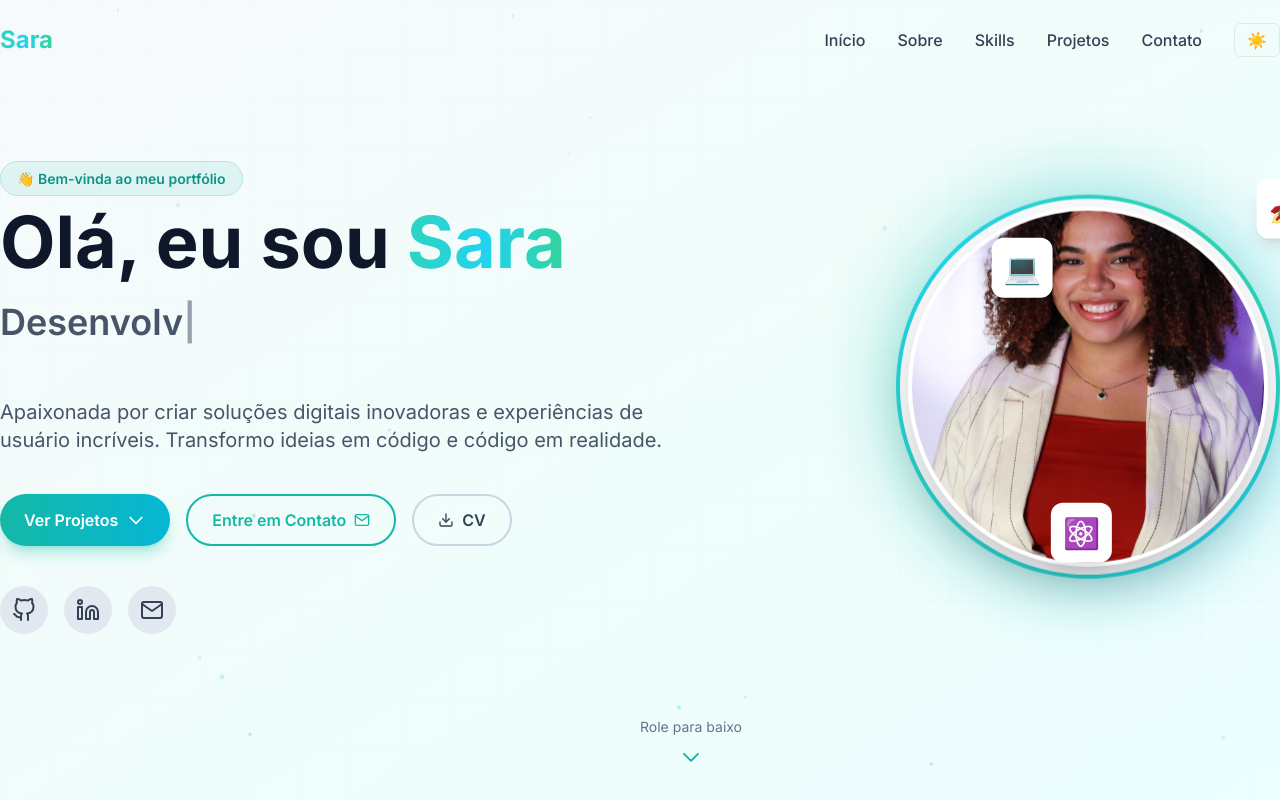
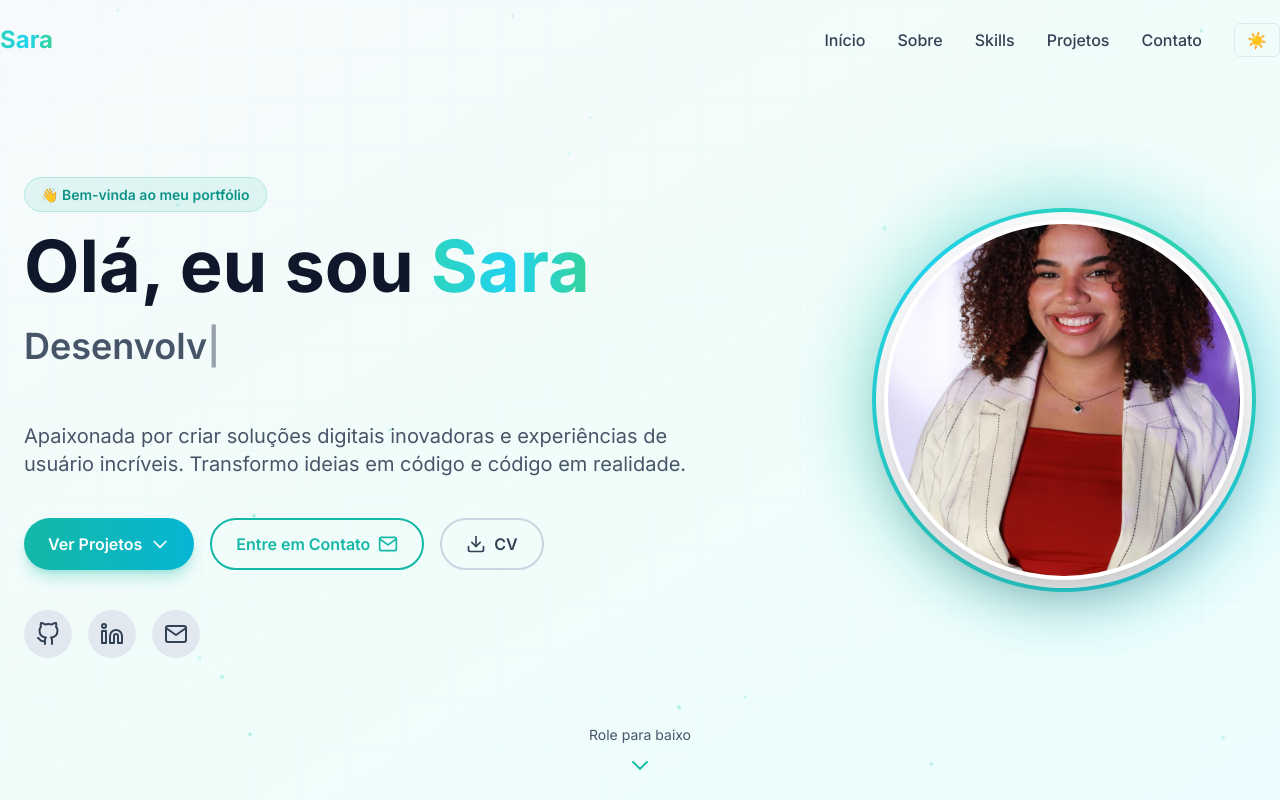
Before and after one commit to saracristinas/Portifolio-, a Next.js app: page / in a window 1280 px wide. Shown: the top 800 px of the page. Built offline with nearby package versions, Linux system fonts and the light colour scheme.

Commit message:
fix: Atualizando README e ajustando  espaçamento e centralização no indicador de rolagem melhorando o layout e os estilos do componente Hero

```diff
--- a/components/Hero.tsx
+++ b/components/Hero.tsx
@@ -1,20 +1,20 @@
 "use client";
 
-import { useEffect, useState } from 'react';
-import { motion } from 'framer-motion';
-import { FiGithub, FiLinkedin, FiMail, FiDownload } from 'react-icons/fi';
-import Image from 'next/image';
+import { useEffect, useState } from "react";
+import { motion } from "framer-motion";
+import { FiGithub, FiLinkedin, FiMail, FiDownload } from "react-icons/fi";
+import Image from "next/image";
 
 export default function Hero() {
-  const [text, setText] = useState('');
+  const [text, setText] = useState("");
   const [isDeleting, setIsDeleting] = useState(false);
   const [loopNum, setLoopNum] = useState(0);
   const [typingSpeed, setTypingSpeed] = useState(150);
 
   const words = [
-    'Desenvolvedora Full Stack',
-    'Engenheira de Software',
-    'Criadora de Experiências',
+    "Desenvolvedora Full Stack",
+    "Engenheira de Software",
+    "Criadora de Experiências",
   ];
 
   useEffect(() => {
@@ -32,7 +32,7 @@ export default function Hero() {
 
       if (!isDeleting && text === fullText) {
         setTimeout(() => setIsDeleting(true), 2000);
-      } else if (isDeleting && text === '') {
+      } else if (isDeleting && text === "") {
         setIsDeleting(false);
         setLoopNum(loopNum + 1);
       }
@@ -46,10 +46,7 @@ export default function Hero() {
     hidden: { opacity: 0 },
     visible: {
       opacity: 1,
-      transition: {
-        staggerChildren: 0.2,
-        delayChildren: 0.3,
-      },
+      transition: { staggerChildren: 0.2, delayChildren: 0.3 },
     },
   };
 
@@ -58,15 +55,23 @@ export default function Hero() {
     visible: {
       y: 0,
       opacity: 1,
-      transition: {
-        type: 'spring',
-        stiffness: 100,
-      },
+      transition: { type: "spring", stiffness: 100 },
     },
   };
 
   return (
-    <section className="relative min-h-screen flex items-center justify-center overflow-hidden bg-gradient-to-br from-slate-50 via-teal-50 to-cyan-50 dark:from-slate-950 dark:via-teal-950 dark:to-cyan-950">
+    <section
+      className="
+        relative isolate
+        min-h-screen
+        flex items-center justify-center
+        overflow-hidden
+        bg-gradient-to-br from-slate-50 via-teal-50 to-cyan-50
+        dark:from-slate-950 dark:via-teal-950 dark:to-cyan-950
+        pt-20 sm:pt-24 lg:pt-28 xl:pt-32   /* ↑ mais espaço no desktop, sem mexer no mobile */
+        pb-28 sm:pb-32
+      "
+    >
       {/* Animated background grid */}
       <div className="absolute inset-0 grid-pattern opacity-40" />
 
@@ -77,10 +82,10 @@ export default function Hero() {
             key={i}
             className="particle"
             style={{
-              width: Math.random() * 6 + 2 + 'px',
-              height: Math.random() * 6 + 2 + 'px',
-              left: Math.random() * 100 + '%',
-              top: Math.random() * 100 + '%',
+              width: Math.random() * 6 + 2 + "px",
+              height: Math.random() * 6 + 2 + "px",
+              left: Math.random() * 100 + "%",
+              top: Math.random() * 100 + "%",
             }}
             animate={{
               y: [0, -30, 0],
@@ -97,115 +102,24 @@ export default function Hero() {
       </div>
 
       {/* Content */}
-      <div className="container relative z-10">
+      <div className="container relative z-10 px-4 sm:px-6">
         <motion.div
           variants={containerVariants}
           initial="hidden"
           animate="visible"
-          className="flex flex-col lg:flex-row items-center justify-between gap-12 lg:gap-20"
+          className="
+            flex flex-col lg:flex-row items-center justify-between
+            gap-8 sm:gap-12 lg:gap-24       /* ↑ mais “respiro” entre texto e foto no desktop */
+          "
         >
-          {/* Text content */}
-          <motion.div variants={itemVariants} className="flex-1 text-center lg:text-left">
-            <motion.div
-              initial={{ scale: 0.5, opacity: 0 }}
-              animate={{ scale: 1, opacity: 1 }}
-              transition={{ duration: 0.5 }}
-              className="inline-block mb-4"
-            >
-              <span className="px-4 py-2 bg-teal-500/10 dark:bg-teal-400/10 border border-teal-500/20 rounded-full text-teal-600 dark:text-teal-400 text-sm font-semibold">
-                👋 Bem-vinda ao meu portfólio
-              </span>
-            </motion.div>
-
-            <h1 className="text-5xl sm:text-6xl lg:text-7xl font-bold mb-6">
-              Olá, eu sou{' '}
-              <span className="gradient-text">Sara</span>
-            </h1>
-
-            <div className="h-20 sm:h-16 mb-8">
-              <h2 className="text-2xl sm:text-3xl lg:text-4xl font-semibold text-slate-600 dark:text-slate-300">
-                {text}
-                <span className="animate-pulse">|</span>
-              </h2>
-            </div>
-
-            <p className="text-lg sm:text-xl text-slate-600 dark:text-slate-400 mb-10 max-w-2xl">
-              Apaixonada por criar soluções digitais inovadoras e experiências
-              de usuário incríveis. Transformo ideias em código e código em realidade.
-            </p>
-
-            {/* CTA Buttons */}
-            <motion.div
-              variants={itemVariants}
-              className="flex flex-wrap gap-4 justify-center lg:justify-start"
-            >
-              <a href="#projetos" className="btn-primary inline-flex items-center gap-2">
-                Ver Projetos
-                <svg className="w-5 h-5" fill="none" stroke="currentColor" viewBox="0 0 24 24">
-                  <path strokeLinecap="round" strokeLinejoin="round" strokeWidth={2} d="M19 9l-7 7-7-7" />
-                </svg>
-              </a>
-              <a href="#contato" className="btn-secondary inline-flex items-center gap-2">
-                Entre em Contato
-                <FiMail />
-              </a>
-              <a
-                href="/curriculo.pdf"
-                download
-                className="px-6 py-3 rounded-full border-2 border-slate-300 dark:border-slate-600 text-slate-700 dark:text-slate-300 font-semibold hover:bg-slate-100 dark:hover:bg-slate-800 transition-all duration-300 inline-flex items-center gap-2"
-              >
-                <FiDownload /> CV
-              </a>
-            </motion.div>
-
-            {/* Social links */}
-            <motion.div
-              variants={itemVariants}
-              className="flex gap-4 mt-10 justify-center lg:justify-start"
-            >
-              <a
-                href="https://github.com/saracristinas"
-                target="_blank"
-                rel="noopener noreferrer"
-                className="p-3 rounded-full bg-slate-200 dark:bg-slate-800 text-slate-700 dark:text-slate-300 hover:bg-teal-500 hover:text-white transition-all duration-300 hover:scale-110"
-              >
-                <FiGithub className="w-6 h-6" />
-              </a>
-              <a
-                href="https://linkedin.com"
-                target="_blank"
-                rel="noopener noreferrer"
-                className="p-3 rounded-full bg-slate-200 dark:bg-slate-800 text-slate-700 dark:text-slate-300 hover:bg-teal-500 hover:text-white transition-all duration-300 hover:scale-110"
-              >
-                <FiLinkedin className="w-6 h-6" />
-              </a>
-              <a
-                href="mailto:sara@exemplo.com"
-                className="p-3 rounded-full bg-slate-200 dark:bg-slate-800 text-slate-700 dark:text-slate-300 hover:bg-teal-500 hover:text-white transition-all duration-300 hover:scale-110"
-              >
-                <FiMail className="w-6 h-6" />
-              </a>
-            </motion.div>
-          </motion.div>
-
-          {/* Image */}
+          {/* Image - Ordem 1 em mobile, ordem 2 em desktop */}
           <motion.div
             variants={itemVariants}
-            className="flex-shrink-0"
+            className="flex-shrink-0 order-1 lg:order-2"
           >
-            <motion.div
-              animate={{
-                y: [0, -20, 0],
-              }}
-              transition={{
-                duration: 4,
-                repeat: Infinity,
-                ease: 'easeInOut',
-              }}
-              className="relative"
-            >
+            <div className="relative">
               <div className="absolute inset-0 bg-gradient-to-r from-teal-500 to-cyan-500 rounded-full blur-2xl opacity-30 animate-pulse" />
-              <div className="relative w-64 h-64 sm:w-80 sm:h-80 lg:w-96 lg:h-96">
+              <div className="relative w-56 h-56 sm:w-72 sm:h-72 md:w-80 md:h-80 lg:w-96 lg:h-96">
                 <div className="absolute inset-0 rounded-full bg-gradient-to-tr from-teal-400 via-cyan-400 to-emerald-400 animate-gradient p-1">
                   <div className="w-full h-full rounded-full bg-slate-50 dark:bg-slate-900 p-2">
                     <div className="relative w-full h-full rounded-full overflow-hidden border-4 border-white dark:border-slate-800 shadow-2xl">
@@ -220,38 +134,124 @@ export default function Hero() {
                   </div>
                 </div>
               </div>
+            </div>
+          </motion.div>
 
-              {/* Floating tech icons */}
+          {/* Text content */}
+          <motion.div
+            variants={itemVariants}
+            className="
+              flex-1 text-center lg:text-left w-full order-2 lg:order-1
+              lg:mt-6 xl:mt-10 2xl:mt-16   /* ↑ empurra o bloco de texto um pouco para baixo só em telas grandes */
+            "
+          >
+            <div className="flex flex-col">
+              {/* Badge */}
               <motion.div
-                animate={{ rotate: 360 }}
-                transition={{ duration: 20, repeat: Infinity, ease: 'linear' }}
-                className="absolute inset-0"
+                initial={{ scale: 0.5, opacity: 0 }}
+                animate={{ scale: 1, opacity: 1 }}
+                transition={{ duration: 0.5 }}
+                className="
+                  inline-block mb-4 sm:mb-5 lg:mb-6  /* ↑ mais espaço abaixo do badge no desktop */
+                  order-1
+                "
               >
-                {['⚛️', '💻', '🚀', '⚡'].map((icon, i) => (
-                  <motion.div
-                    key={i}
-                    className="absolute text-3xl"
-                    style={{
-                      top: `${25 + 50 * Math.sin((i * Math.PI) / 2)}%`,
-                      left: `${25 + 50 * Math.cos((i * Math.PI) / 2)}%`,
-                    }}
-                    animate={{
-                      y: [0, -10, 0],
-                      rotate: -360,
-                    }}
-                    transition={{
-                      duration: 20,
-                      repeat: Infinity,
-                      ease: 'linear',
-                    }}
+                <span className="px-3 py-1.5 sm:px-4 sm:py-2 bg-teal-500/10 dark:bg-teal-400/10 border border-teal-500/20 rounded-full text-teal-600 dark:text-teal-400 text-xs sm:text-sm font-semibold">
+                  👋 Bem-vinda ao meu portfólio
+                </span>
+              </motion.div>
+
+              <div className="order-2">
+                <h1 className="text-4xl sm:text-5xl md:text-6xl lg:text-7xl font-bold mb-4 sm:mb-6 leading-tight">
+                  Olá, eu sou{" "}
+                  <span className="gradient-text block sm:inline mt-2 sm:mt-0">
+                    Sara
+                  </span>
+                </h1>
+
+                <div className="min-h-[4rem] sm:min-h-[5rem] lg:min-h-[4rem] mb-6 sm:mb-8">
+                  <h2 className="text-xl sm:text-2xl md:text-3xl lg:text-4xl font-semibold text-slate-600 dark:text-slate-300">
+                    {text}
+                    <span className="animate-pulse">|</span>
+                  </h2>
+                </div>
+
+                <p className="text-base sm:text-lg md:text-xl text-slate-600 dark:text-slate-400 mb-8 sm:mb-10 max-w-2xl mx-auto lg:mx-0">
+                  Apaixonada por criar soluções digitais inovadoras e experiências
+                  de usuário incríveis. Transformo ideias em código e código em
+                  realidade.
+                </p>
+
+                {/* CTA Buttons */}
+                <motion.div
+                  variants={itemVariants}
+                  className="flex flex-col sm:flex-row gap-3 sm:gap-4 justify-center lg:justify-start"
+                >
+                  <a
+                    href="#projetos"
+                    className="btn-primary inline-flex items-center justify-center gap-2 w-full sm:w-auto"
                   >
-                    <span className="block p-3 bg-white dark:bg-slate-800 rounded-xl shadow-lg">
-                      {icon}
-                    </span>
-                  </motion.div>
-                ))}
-              </motion.div>
-            </motion.div>
+                    Ver Projetos
+                    <svg
+                      className="w-4 h-4 sm:w-5 sm:h-5"
+                      fill="none"
+                      stroke="currentColor"
+                      viewBox="0 0 24 24"
+                    >
+                      <path
+                        strokeLinecap="round"
+                        strokeLinejoin="round"
+                        strokeWidth={2}
+                        d="M19 9l-7 7-7-7"
+                      />
+                    </svg>
+                  </a>
+                  <a
+                    href="#contato"
+                    className="btn-secondary inline-flex items-center justify-center gap-2 w-full sm:w-auto"
+                  >
+                    Entre em Contato
+                    <FiMail className="w-4 h-4 sm:w-5 sm:h-5" />
+                  </a>
+                  <a
+                    href="/curriculo.pdf"
+                    download
+                    className="px-4 py-2.5 sm:px-6 sm:py-3 rounded-full border-2 border-slate-300 dark:border-slate-600 text-slate-700 dark:text-slate-300 font-semibold hover:bg-slate-100 dark:hover:bg-slate-800 transition-all duration-300 inline-flex items-center justify-center gap-2 text-sm sm:text-base w-full sm:w-auto"
+                  >
+                    <FiDownload className="w-4 h-4 sm:w-5 sm:h-5" /> CV
+                  </a>
+                </motion.div>
+
+                {/* Social links */}
+                <motion.div
+                  variants={itemVariants}
+                  className="flex gap-3 sm:gap-4 mt-8 sm:mt-10 justify-center lg:justify-start"
+                >
+                  <a
+                    href="https://github.com/saracristinas"
+                    target="_blank"
+                    rel="noopener noreferrer"
+                    className="p-2.5 sm:p-3 rounded-full bg-slate-200 dark:bg-slate-800 text-slate-700 dark:text-slate-300 hover:bg-teal-500 hover:text-white transition-all duration-300 hover:scale-110"
+                  >
+                    <FiGithub className="w-5 h-5 sm:w-6 sm:h-6" />
+                  </a>
+                  <a
+                    href="https://www.linkedin.com/in/sara-sales-95520618a/"
+                    target="_blank"
+                    rel="noopener noreferrer"
+                    className="p-2.5 sm:p-3 rounded-full bg-slate-200 dark:bg-slate-800 text-slate-700 dark:text-slate-300 hover:bg-teal-500 hover:text-white transition-all duration-300 hover:scale-110"
+                  >
+                    <FiLinkedin className="w-5 h-5 sm:w-6 sm:h-6" />
+                  </a>
+                  <a
+                    href="mailto:sara@exemplo.com"
+                    className="p-2.5 sm:p-3 rounded-full bg-slate-200 dark:bg-slate-800 text-slate-700 dark:text-slate-300 hover:bg-teal-500 hover:text-white transition-all duration-300 hover:scale-110"
+                  >
+                    <FiMail className="w-5 h-5 sm:w-6 sm:h-6" />
+                  </a>
+                </motion.div>
+              </div>
+            </div>
           </motion.div>
         </motion.div>
       </div>
@@ -261,19 +261,38 @@ export default function Hero() {
         initial={{ opacity: 0, y: -20 }}
         animate={{ opacity: 1, y: 0 }}
         transition={{ delay: 1, duration: 0.5 }}
-        className="absolute bottom-10 left-1/2 transform -translate-x-1/2"
+        className="
+          pointer-events-none
+          absolute inset-x-0
+          bottom-4 sm:bottom-6 md:bottom-8
+          z-50
+          flex justify-center
+        "
       >
-        <motion.div
+        <motion.button
+          type="button"
+          aria-label="Rolar para a seção Sobre"
           animate={{ y: [0, 10, 0] }}
           transition={{ duration: 1.5, repeat: Infinity }}
-          className="flex flex-col items-center gap-2 cursor-pointer"
-          onClick={() => document.getElementById('sobre')?.scrollIntoView({ behavior: 'smooth' })}
+          className="pointer-events-auto flex flex-col items-center gap-2 cursor-pointer"
+          onClick={() =>
+            document
+              .getElementById("sobre")
+              ?.scrollIntoView({ behavior: "smooth", block: "start" })
+          }
         >
-          <span className="text-sm text-slate-500 dark:text-slate-400">Role para baixo</span>
-          <svg className="w-6 h-6 text-teal-500" fill="none" stroke="currentColor" viewBox="0 0 24 24">
+          <span className="text-xs sm:text-sm text-slate-600 dark:text-slate-400">
+            Role para baixo
+          </span>
+          <svg
+            className="w-5 h-5 sm:w-6 sm:h-6 text-teal-500"
+            fill="none"
+            stroke="currentColor"
+            viewBox="0 0 24 24"
+          >
             <path strokeLinecap="round" strokeLinejoin="round" strokeWidth={2} d="M19 9l-7 7-7-7" />
           </svg>
-        </motion.div>
+        </motion.button>
       </motion.div>
     </section>
   );
--- a/styles/globals.css
+++ b/styles/globals.css
@@ -126,11 +126,11 @@
   }
 
   .btn-primary {
-    @apply px-6 py-3 rounded-full bg-gradient-to-r from-teal-500 to-cyan-500 text-white font-semibold shadow-lg shadow-teal-500/30 hover:shadow-xl hover:shadow-teal-500/40 hover:scale-105 transition-all duration-300;
+    @apply px-4 py-2.5 sm:px-6 sm:py-3 rounded-full bg-gradient-to-r from-teal-500 to-cyan-500 text-white font-semibold shadow-lg shadow-teal-500/30 hover:shadow-xl hover:shadow-teal-500/40 hover:scale-105 transition-all duration-300 text-sm sm:text-base;
   }
 
   .btn-secondary {
-    @apply px-6 py-3 rounded-full border-2 border-[rgb(var(--accent))] text-[rgb(var(--accent))] font-semibold hover:bg-[rgb(var(--accent))] hover:text-white transition-all duration-300;
+    @apply px-4 py-2.5 sm:px-6 sm:py-3 rounded-full border-2 border-[rgb(var(--accent))] text-[rgb(var(--accent))] font-semibold hover:bg-[rgb(var(--accent))] hover:text-white transition-all duration-300 text-sm sm:text-base;
   }
 
   .card {
```
Also changed, not shown: 1 other file (tests, documents, lock files or other folders).
